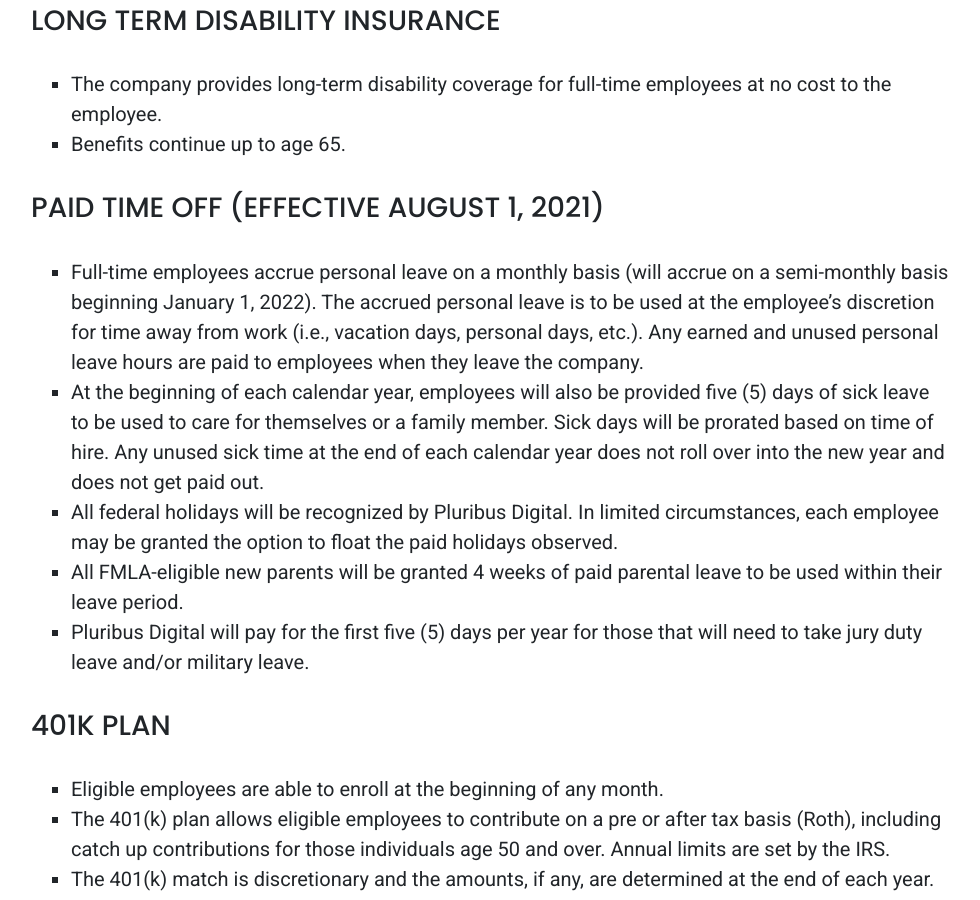
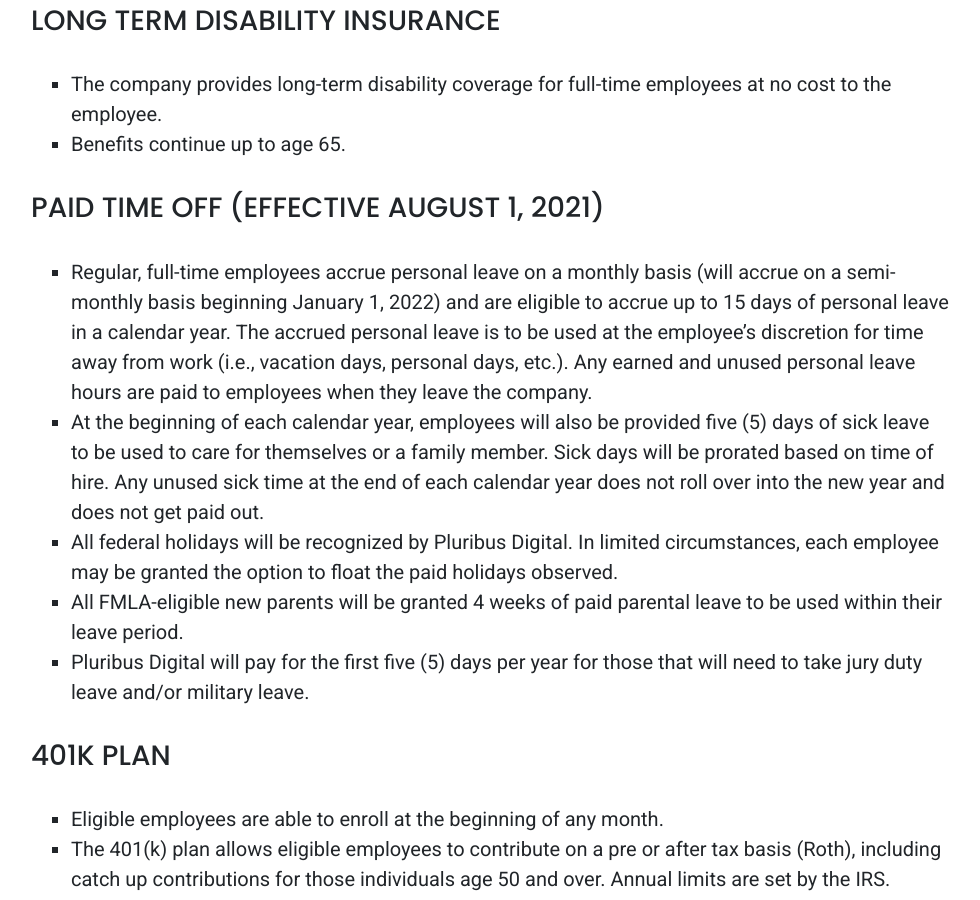
Before and after one commit to PluribusDigital/pluribusdigital-com, a Jekyll site: the page built from content/join/benefits.md, in a window 1280 px wide and 900 px high, scrolled down 2220 px. Shown: the whole window, without its empty margins (149-1129 px from the left). Built offline with Jekyll 4.4.1, drawn with Linux system fonts in a browser that asks for light colours.

Commit message:
Update benefits.md (#42)
Updated PTO section per Halai HelpDesk Ticket #1876

```diff
--- a/content/join/benefits.md
+++ b/content/join/benefits.md
@@ -54,7 +54,7 @@
 
 ### Paid Time Off (Effective August 1, 2021)
 
-* Full-time employees accrue personal leave on a monthly basis (will accrue on a semi-monthly basis beginning January 1, 2022). The accrued personal leave is to be used at the employee’s discretion for time away from work (i.e., vacation days, personal days, etc.).  Any earned and unused personal leave hours are paid to employees when they leave the company.
+* Regular, full-time employees accrue personal leave on a monthly basis (will accrue on a semi-monthly basis beginning January 1, 2022) and are eligible to accrue up to 15 days of personal leave in a calendar year. The accrued personal leave is to be used at the employee’s discretion for time away from work (i.e., vacation days, personal days, etc.).  Any earned and unused personal leave hours are paid to employees when they leave the company.
 * At the beginning of each calendar year, employees will also be provided five (5) days of sick leave to be used to care for themselves or a family member.  Sick days will be prorated based on time of hire.  Any unused sick time at the end of each calendar year does not roll over into the new year and does not get paid out.
 * All federal holidays will be recognized by Pluribus Digital. In limited circumstances, each employee may be granted the option to float the paid holidays observed.
 * All FMLA-eligible new parents will be granted 4 weeks of paid parental leave to be used within their leave period.
```
